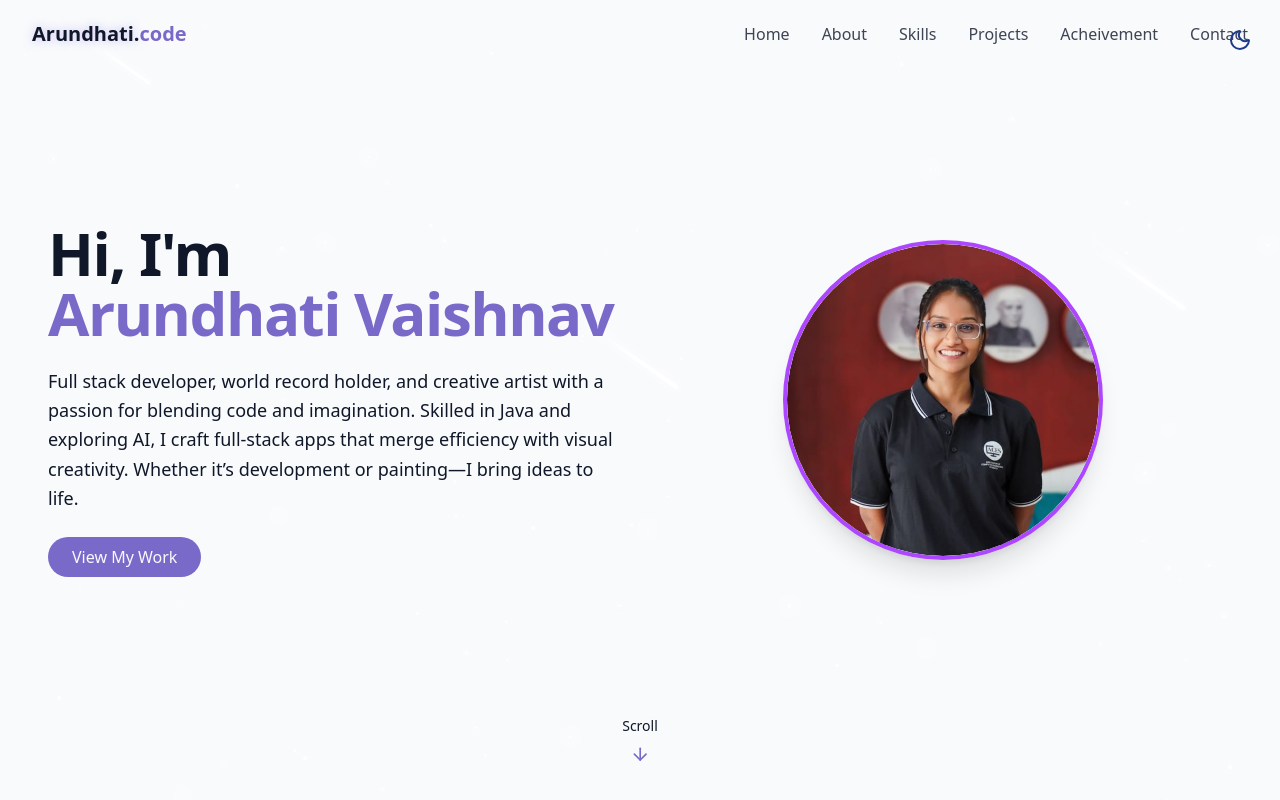
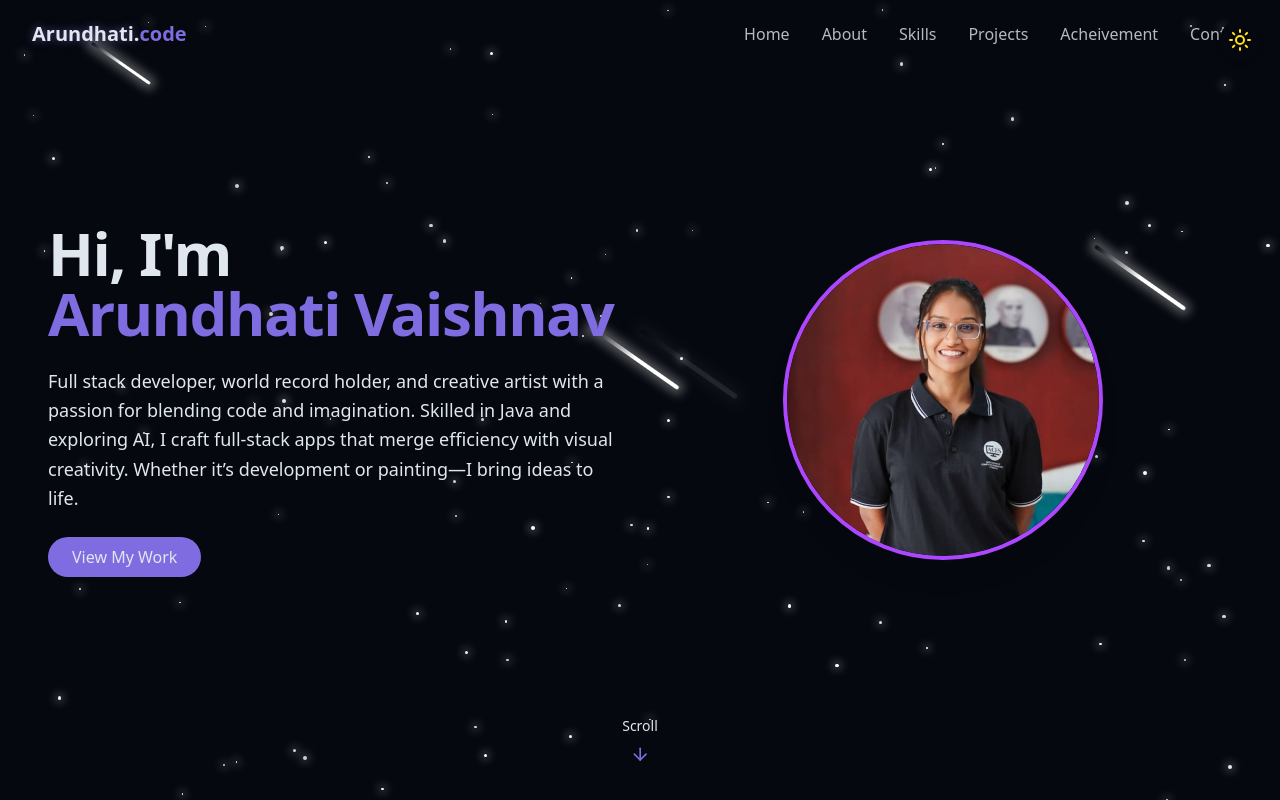
Before and after one commit to arundhativaishnav/Portfolio-frontend, a React (Vite) app: page / in a window 1280 px wide. Shown: the top 800 px of the page. Built offline with nearby package versions, Linux system fonts and the light colour scheme.

Commit message:
made default dark theme

```diff
--- a/src/components/ThemeToggle.jsx
+++ b/src/components/ThemeToggle.jsx
@@ -3,16 +3,19 @@ import { useEffect, useState } from "react";
 import { cn } from "@/lib/utils";
 
 export const ThemeToggle = () => {
-  const [isDarkMode, setIsDarkMode] = useState(false);
+  const [isDarkMode, setIsDarkMode] = useState(true); // Default: dark
 
   useEffect(() => {
     const storedTheme = localStorage.getItem("theme");
-    if (storedTheme === "dark") {
+
+    if (storedTheme === "light") {
+      document.documentElement.classList.remove("dark");
+      setIsDarkMode(false);
+    } else {
+      // If no theme is stored or it's "dark", default to dark
+      document.documentElement.classList.add("dark");
+      localStorage.setItem("theme", "dark");
       setIsDarkMode(true);
-      document.documentElement.classList.add("dark");
-    } else {
-      localStorage.setItem("theme", "light");
-      setIsDarkMode(false);
     }
   }, []);
 
@@ -32,9 +35,10 @@ export const ThemeToggle = () => {
     <button
       onClick={toggleTheme}
       className={cn(
-        "fixed max-sm:hidden top-5 right-5 z-50 p-2 rounded-full transition-colors duration-300",
-        "focus:outlin-hidden"
+        "fixed top-4 right-4 sm:top-5 sm:right-5 z-50 p-2 rounded-full bg-background shadow-md dark:bg-muted transition-colors duration-300",
+        "focus:outline-none"
       )}
+      aria-label="Toggle theme"
     >
       {isDarkMode ? (
         <Sun className="h-6 w-6 text-yellow-300" />
```
